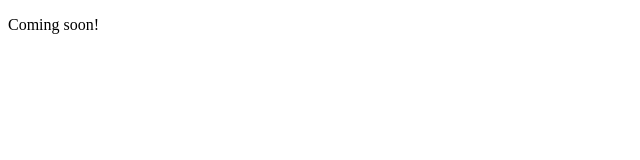
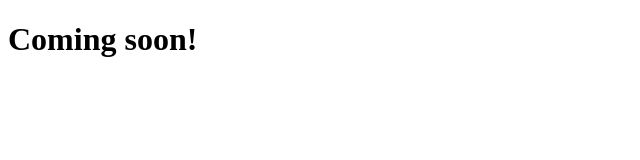
Before and after one commit to spongecakerecipe/spongecakerecipe.github.io, a plain HTML site: page index.html in a window 1280 px wide. Shown: the whole page, without its empty margins (0-640 px from the left). Drawn offline with Linux system fonts and the light colour scheme.

Commit message:
Update index.html

```diff
--- a/index.html
+++ b/index.html
@@ -5,6 +5,6 @@
     <title>Coming soon</title>
 </head>
 <body>
-    <p>Coming soon!</p>
+    <h1>Coming soon!</h1>
 </body>
 </html>
```
